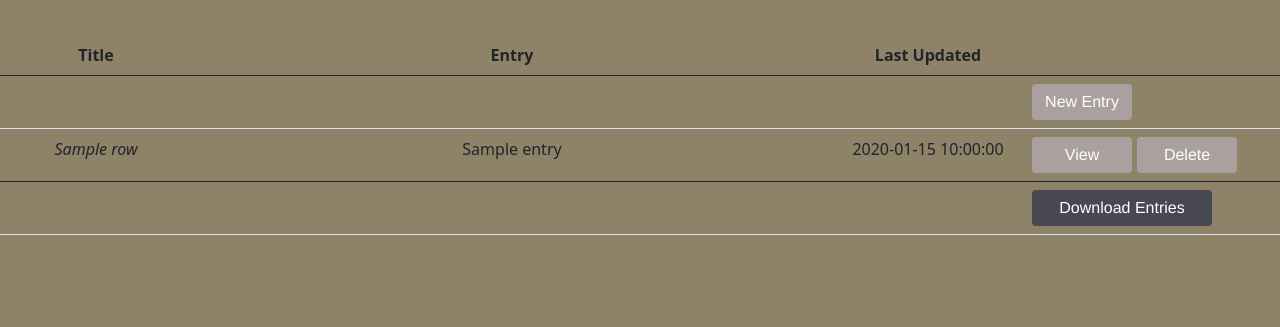
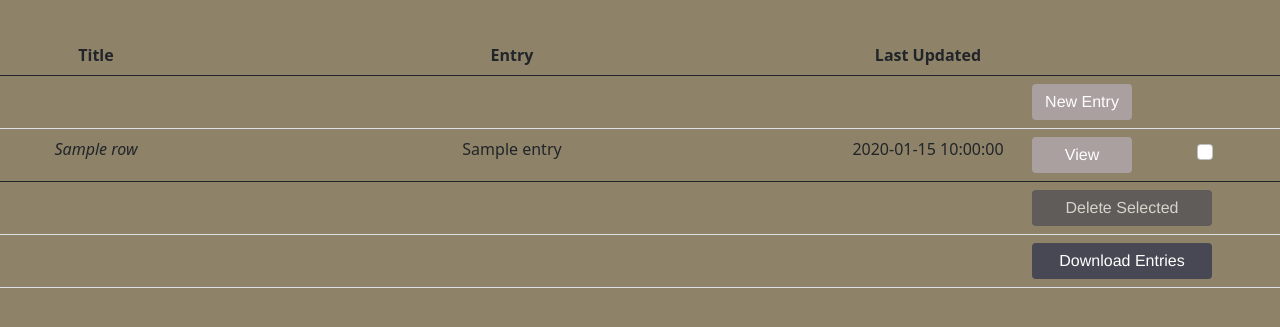
Before and after one commit to whejy/cs50project, a Flask app: template templates/dashboard.html in a window 1280 px wide. Shown: the part 258-585 px from the top of the page. Run offline with Flask 2, Linux system fonts and the light colour scheme; the template is opened without the code that fills it: most values are stand-ins (such as "Sample title", 1, 10 or a date in 2020); some libraries are stand-ins or nearby versions.

Commit message:
added delete multiple checkboxes

```diff
--- a/application.py
+++ b/application.py
@@ -244,20 +244,33 @@ def view():
     """ Allow user to update or delete entries from dashboard"""
 
     viewid = request.form.get("edit")
-    delid = request.form.get("delete")
+    #delid = request.form.get("delete")
+    checked = request.form.getlist("delete")
 
-    if delid:
-        db.execute("""
-        DELETE
-        FROM entries
-        WHERE id = ?
-        """, delid)
+    # if delid:
+    #     db.execute("""
+    #     DELETE
+    #     FROM entries
+    #     WHERE id = ?
+    #     """, delid)
 
-        flash("Entry deleted.", "success")
+    #     flash("Entry deleted.", "success")
 
+    #     return redirect("/dashboard")
+
+    if checked:
+        for i in checked:
+            db.execute("""
+            DELETE FROM entries
+            WHERE id = ?
+            """, i)
+        if len(checked) < 2:
+            flash("Entry deleted.", "success")
+        else:
+            flash(f"{len(checked)} entries deleted.", "success")
         return redirect("/dashboard")
 
-    elif viewid:
+    if viewid:
         entry = db.execute("""
         SELECT entry, title
         FROM entries
--- a/static/script.js
+++ b/static/script.js
@@ -20,6 +20,29 @@
       var el = document.getElementById("padSelector");
       el.setAttribute("value", pad.value);
   };
+
+
+  // Determines On state for delete button in dashboard view and highlights relevant table row
+  function check () {
+    var el = document.getElementsByName("delete");
+    var disabled = true;
+    for (var i = 0; i < el.length; i++) {
+      var row = el[i].getAttribute("value");
+      if (disabled == true) {
+        document.getElementById("deletecheck").setAttribute("disabled", true);
+      }
+      if (el[i].checked) {
+        document.getElementById("deletecheck").removeAttribute("disabled");
+        document.getElementById(row).style.backgroundColor = "#EB617C";
+        disabled = false;
+        continue;
+      }
+      if (el[i].checked == false) {
+        document.getElementById(row).style.backgroundColor = "";
+        continue;
+      }
+    }
+  }
 
 
   // Checks current background image and preselects the relevant option in Selection Box
--- a/static/styles.css
+++ b/static/styles.css
@@ -30,11 +30,17 @@ body {
     font-family: "Helvetica Neue", Helvetica, Arial, sans-serif
 }
 
+#flexCheckDefault {
+    vertical-align: middle;
+}
 
-#downloadbtn {
+.downloadbtn {
     width: 75% !important;
     background-color: #474853;
+}
 
+:disabled {
+    background-color: #474853 !important;
 }
 
 #delete {
--- a/templates/dashboard.html
+++ b/templates/dashboard.html
@@ -28,16 +28,15 @@
         <a class="btn btn-primary new-entry-btn inline btnalt" href="/" role="button">New Entry</a>
         </td>
       </tr>
+      <form action="/view" method="post">
       {% for row in entries %}
-      <tr>
+      <tr id={{ row["id"] }}>
         <td class="italic">{{ row["title"] }}</td>
         <td>{{ row["entry"] }}</td>
         <td>{{ row["time"] }}</td>
         <td>
-          <form action="/view" method="post">
           <button class="btn btn-primary new-entry-btn inline btnalt" name="edit" type="submit" value={{ row["id"] }}>View</button>
-          <button class="btn btn-primary new-entry-btn inline btnalt" name="delete" type="submit" value={{ row["id"] }}>Delete</button>
-          </form>
+          <input name="delete" class="form-check-input" id="flexCheckDefault" type="checkbox" value={{ row["id"] }} onchange="check();">
         </td>
       </tr>
       {% endfor %}
@@ -48,7 +47,16 @@
         <td></td>
         <td></td>
         <td>
-      <a class="btn btn-primary new-entry-btn" id="downloadbtn" href="/download" name="download" role="button">Download Entries</a>
+          <input class="btn btn-primary new-entry-btn downloadbtn" id="deletecheck" disabled type="submit" value="Delete Selected">
+        </td>
+        </form>
+      </tr>
+      <tr>
+        <td></td>
+        <td></td>
+        <td></td>
+        <td>
+          <a class="btn btn-primary new-entry-btn downloadbtn" href="/download" name="download" role="button">Download Entries</a>
         </td>
       </tr>
     </tfoot>
```
Also changed, not shown: README.md, journal.db.
